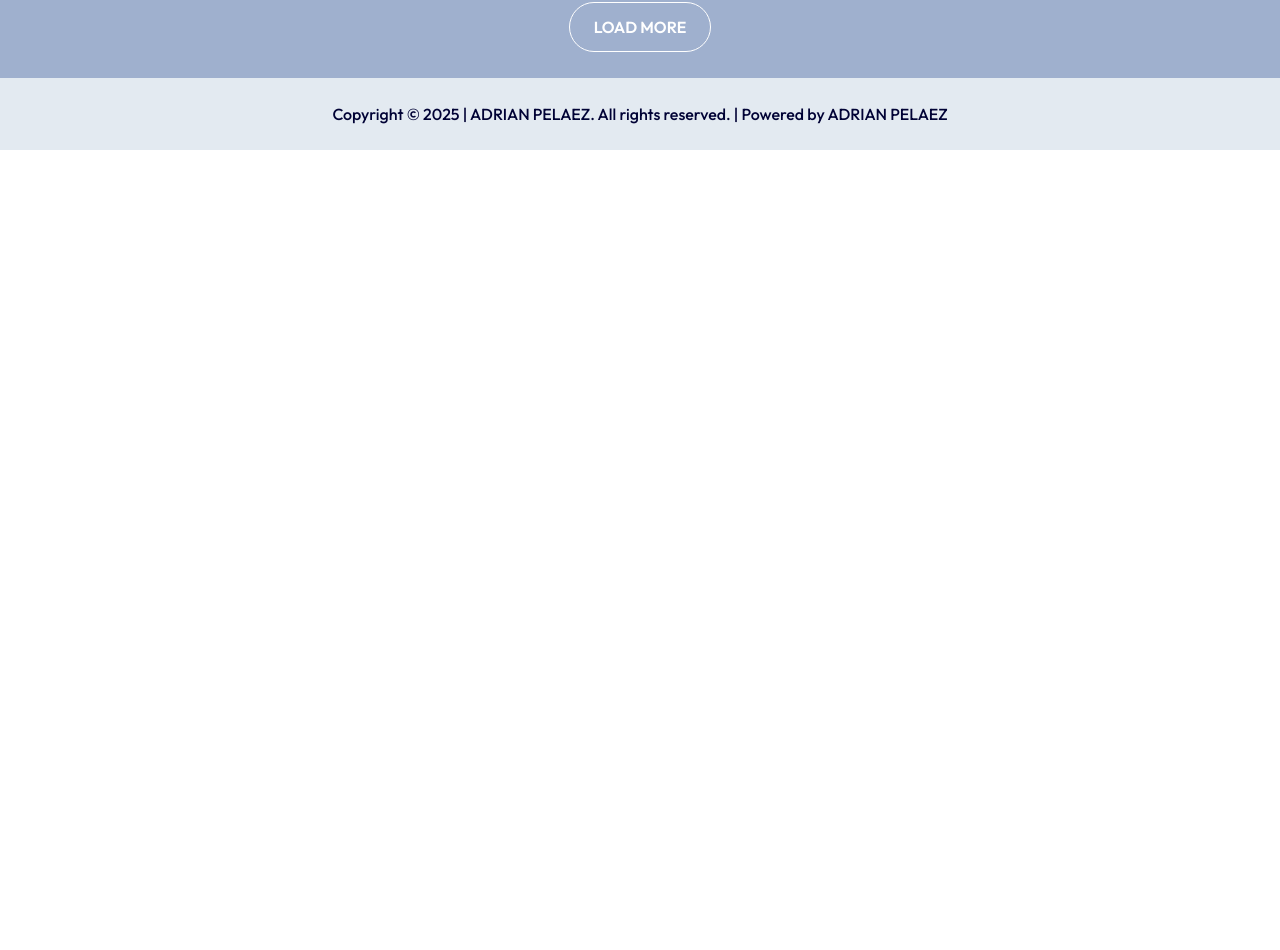
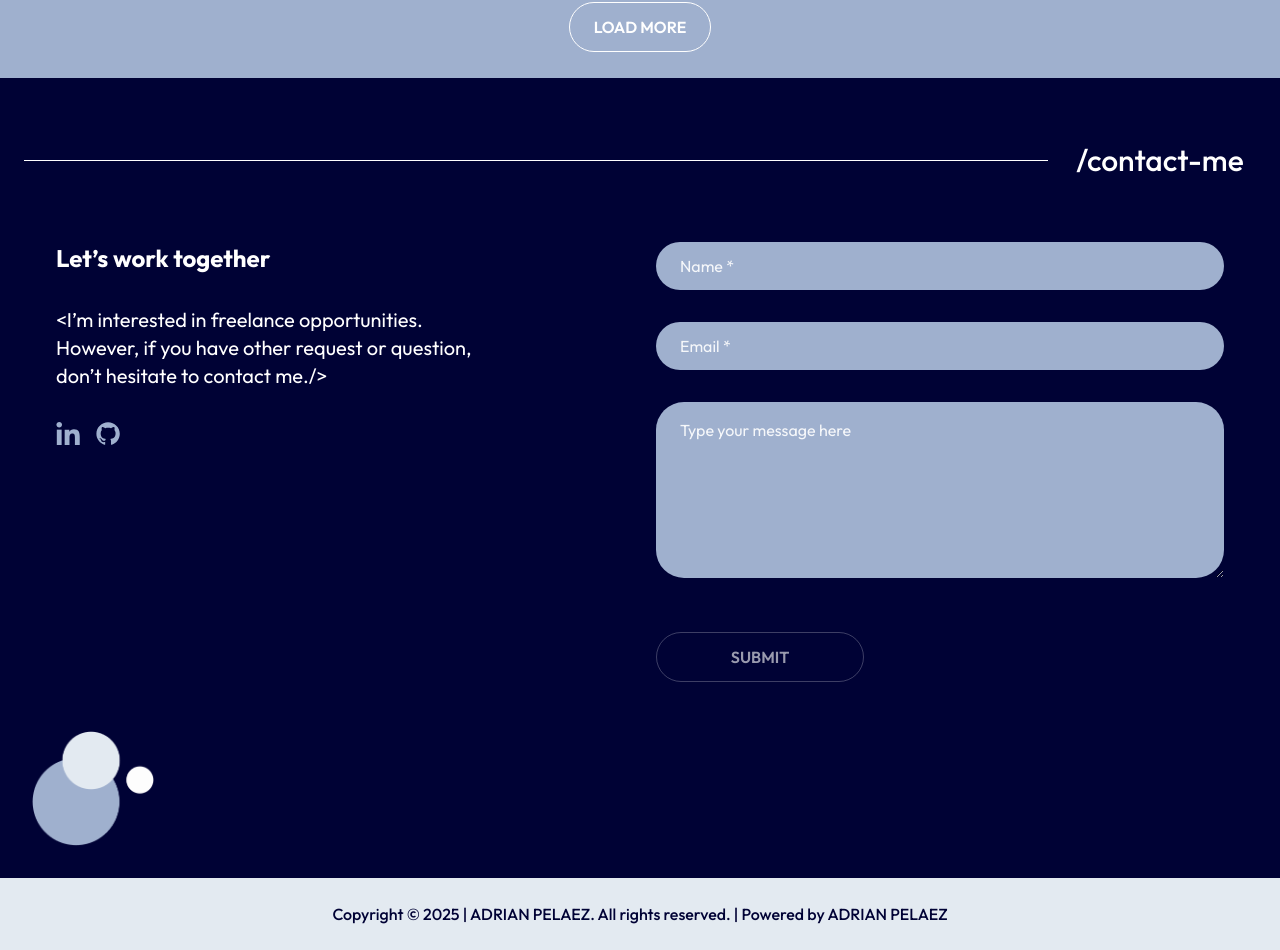
Before and after one commit to adrianpt1991/my-portfolio, an Angular app: page / in a window 1280 px wide. Shown: the part 3922-4872 px from the top of the page. Before the commit the page ends 4072 px from the top, so only its background shows below. Built offline with nearby package versions, Linux system fonts and the light colour scheme.

Commit message:
adding contact section

```diff
--- a/src/app/app.html
+++ b/src/app/app.html
@@ -10,6 +10,8 @@
 <app-experience />
 <!-- projects section -->
 <app-projects />
+<!-- contact section -->
+<app-contact />
 
 <!-- footer -->
 <app-footer />
--- a/src/app/app.ts
+++ b/src/app/app.ts
@@ -7,10 +7,11 @@ import { Footer } from './layout/footer/footer';
 import { Services } from './features/services/services';
 import { Experience } from './features/experience/experience';
 import { Projects } from './features/projects/projects';
+import { Contact } from './features/contact/contact';
 
 @Component({
   selector: 'app-root',
-  imports: [RouterOutlet, Header, Hero, About, Footer, Services, Experience, Projects],
+  imports: [RouterOutlet, Header, Hero, About, Footer, Services, Experience, Projects, Contact],
   templateUrl: './app.html',
   styleUrl: './app.css'
 })
--- /dev/null
+++ b/src/app/features/contact/contact.html
@@ -0,0 +1,105 @@
+<section id="contact" class="relative h-dvh text-white px-6 py-16 flex flex-col items-center text-center bg-[#000235]">
+    <!-- Section content -->
+    <div class="w-full h-full container mx-auto">
+        <!-- Section title -->
+        <div class="flex items-center gap-4 text-white">
+            <span class="w-full border-b border-white"></span>
+            <span class="text-3xl font-medium min-w-48">/contact-me</span>
+        </div>
+        <!-- Content -->
+        <div class="grid grid-cols-1 md:grid-cols-2 gap-8 mt-8 w-full h-full p-8">
+            <div class="flex flex-col gap-8 items-start">
+                <!-- Text -->
+                <span class="text-2xl font-bold">Let’s work together</span>
+                <span class="text-xl font-normal text-left max-w-md">
+                    &lt;I’m interested in freelance opportunities.
+                    However, if you have other request or question,
+                    don’t hesitate to contact me./&gt;
+                </span>
+                <!-- Icons -->
+                <div class="flex items-center gap-4">
+                    <a href="https://linkedin.com/in/adrian-pelaez" target="_blank">
+                        <img ngSrc="assets/images/linkedin.svg" width="24" height="24" alt="LinkedIn" />
+                    </a>
+                    <a href="https://github.com/adrianpt1991" target="_blank">
+                        <img ngSrc="assets/images/github.svg" width="24" height="24" alt="GitHub" />
+                    </a>
+                </div>
+            </div>
+            <!-- Form -->
+            <form (submit)="submit()" novalidate class="flex flex-col items-start w-full gap-8">
+                <!-- Name -->
+                <div class="w-full">
+                    <label for="name" class="sr-only">Name</label>
+                    <input
+                        id="name"
+                        type="text"
+                        autocomplete="name"
+                        placeholder="Name *"
+                        class="w-full rounded-full bg-[#9FB0CE] bg-opacity-80 text-[#000235] placeholder-white/90 px-6 py-3 outline-none
+                                focus:ring-2 focus:ring-white/60"
+                        [value]="form.value.name"
+                        (input)="onNameInput($event)"
+                        [attr.aria-invalid]="form.controls.name.invalid && form.controls.name.touched"
+                    />
+                    @if (form.controls.name.invalid && form.controls.name.touched) {
+                        <p class="mt-1 text-sm text-red-300">Please enter your name (min 2 chars).</p>
+                    }
+                </div>
+
+                <!-- Email -->
+                <div class="w-full">
+                    <label for="email" class="sr-only">Email</label>
+                    <input
+                        id="email"
+                        type="email"
+                        autocomplete="email"
+                        placeholder="Email *"
+                        class="w-full rounded-full bg-[#9FB0CE] bg-opacity-80 text-[#000235] placeholder-white/90 px-6 py-3 outline-none
+                                focus:ring-2 focus:ring-white/60"
+                        [value]="form.value.email"
+                        (input)="onEmailInput($event)"
+                        [attr.aria-invalid]="form.controls.email.invalid && form.controls.email.touched"
+                    />
+                    @if (form.controls.email.invalid && form.controls.email.touched) {
+                        <p class="mt-1 text-sm text-red-300">Please enter a valid email.</p>
+                    }
+                </div>
+
+                <!-- Message -->
+                <div class="w-full">
+                    <label for="message" class="sr-only">Message</label>
+                    <textarea
+                        id="message"
+                        rows="6"
+                        placeholder="Type your message here"
+                        class="w-full rounded-[28px] bg-[#9FB0CE] bg-opacity-80 text-[#000235] placeholder-white/90 px-6 py-4 outline-none
+                                focus:ring-2 focus:ring-white/60"
+                        [value]="form.value.message"
+                        (input)="onMessageInput($event)"
+                        [attr.aria-invalid]="form.controls.message.invalid && form.controls.message.touched"
+                    ></textarea>
+                    @if (form.controls.message.invalid && form.controls.message.touched) {
+                        <p class="mt-1 text-sm text-red-300">Message must be at least 10 characters.</p>
+                    }
+                </div>
+
+                <!-- Submit -->
+                <div class="pt-4">
+                    <button
+                        type="submit"
+                        class="inline-flex items-center justify-center rounded-full border border-white/40 w-52 px-8 py-3 font-semibold
+                                text-white hover:bg-white hover:text-[#000235] transition
+                                disabled:opacity-60 disabled:cursor-not-allowed"
+                        [disabled]="sending() || form.invalid"
+                        [attr.aria-busy]="sending()"
+                    >
+                        @if (!sending()) { SUBMIT } @else { Sending… }
+                    </button>
+                </div>
+            </form>
+        </div>
+    </div>
+    <!-- Group circles -->
+    <img class="absolute bottom-8 left-8" width="122" height="105" ngSrc="assets/images/group-elipse-3.png" priority="1" alt="Group Elipse 3" />
+</section>
--- /dev/null
+++ b/src/app/features/contact/contact.ts
@@ -0,0 +1,45 @@
+import { CommonModule, NgOptimizedImage } from '@angular/common';
+import { ChangeDetectionStrategy, Component, inject, signal } from '@angular/core';
+import { FormBuilder, ReactiveFormsModule, Validators } from '@angular/forms';
+
+@Component({
+  selector: 'app-contact',
+  imports: [NgOptimizedImage, CommonModule, ReactiveFormsModule],
+  templateUrl: './contact.html',
+  styleUrl: './contact.css',
+  changeDetection: ChangeDetectionStrategy.OnPush,
+})
+export class Contact {
+  private fb = inject(FormBuilder);
+
+  readonly sending = signal(false);
+  readonly sent = signal<null | 'ok' | 'fail'>(null);
+
+  readonly form = this.fb.nonNullable.group({
+    name: ['', [Validators.required, Validators.minLength(2)]],
+    email: ['', [Validators.required, Validators.email]],
+    message: ['', [Validators.required, Validators.minLength(10)]],
+  });
+
+  async submit() {
+    this.form.markAllAsTouched();
+    if (this.form.invalid) return;
+    console.log(this.form.value)
+  }
+
+  onNameInput(event: Event) {
+    const target = event.target as HTMLInputElement;
+    this.form.controls.name.setValue(target.value);
+  }
+
+  onEmailInput(event: Event) {
+    const target = event.target as HTMLInputElement;
+    this.form.controls.email.setValue(target.value);
+  }
+
+  onMessageInput(event: Event) {
+    const target = event.target as HTMLTextAreaElement;
+    this.form.controls.message.setValue(target.value);
+  }
+
+}
```
Also changed, not shown: src/app/features/contact/contact.css (added), src/assets/images/group-elipse-3.png (added).
